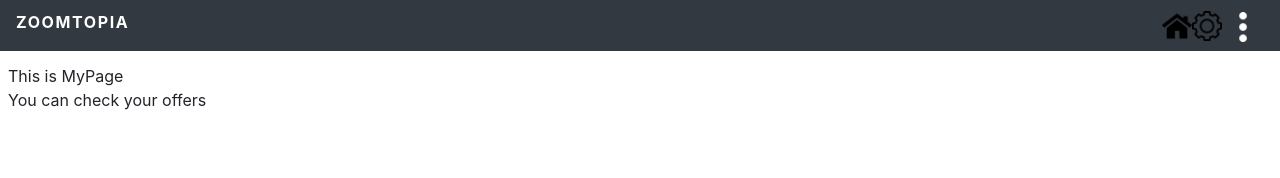
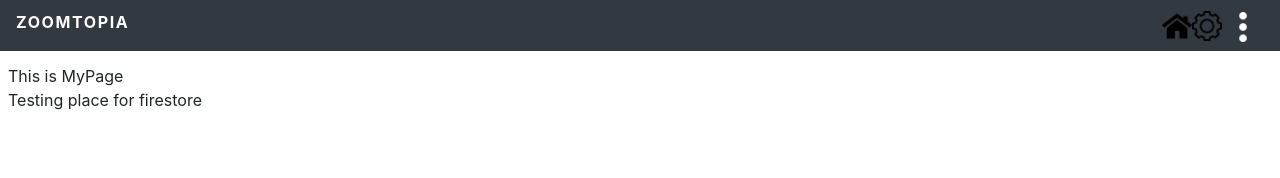
Before and after one commit to Daniel-H-99/2020S_HCI_Zoomtopia, a React (Create React App) app: page /MyPage in a window 1280 px wide. Shown: the top 178 px of the page. Built offline with nearby package versions, Linux system fonts and the light colour scheme.

Commit message:
create firestore.jsx in components folder, connect with db

```diff
--- a/src/App.js
+++ b/src/App.js
@@ -1,8 +1,8 @@
 import React, { Component, useEffect, Suspense, useContext } from 'react';
 import { Router, Route, Switch, withRouter } from 'react-router-dom';
 import { createBrowserHistory } from 'history';
-import firebase from 'firebase';
-import 'firebase/firestore';
+//import firebase from 'firebase';
+//import 'firebase/firestore';
 
 
 import MainPage from './pages/MainPage';
@@ -14,17 +14,17 @@ import ItemInfo from './pages/ItemInfo';
 
 const history = createBrowserHistory();
 
-const firebaseConfig = {
-  apiKey: "AIzaSyArkTUMpYK6h2rhMrHRzkH_-ftlKE2ygA8",
-  authDomain: "fir-hci-zoomtopia.firebaseapp.com",
-  databaseURL: "https://fir-hci-zoomtopia.firebaseio.com",
-  projectId: "fir-hci-zoomtopia",
-  storageBucket: "fir-hci-zoomtopia.appspot.com",
-  messagingSenderId: "821035151780",
-  appId: "1:821035151780:web:bef50d7fb2c3665b309131"
-};
-firebase.initializeApp(firebaseConfig)
-const db = firebase.firestore();
+// const firebaseConfig = {
+//   apiKey: "AIzaSyArkTUMpYK6h2rhMrHRzkH_-ftlKE2ygA8",
+//   authDomain: "fir-hci-zoomtopia.firebaseapp.com",
+//   databaseURL: "https://fir-hci-zoomtopia.firebaseio.com",
+//   projectId: "fir-hci-zoomtopia",
+//   storageBucket: "fir-hci-zoomtopia.appspot.com",
+//   messagingSenderId: "821035151780",
+//   appId: "1:821035151780:web:bef50d7fb2c3665b309131"
+// };
+// firebase.initializeApp(firebaseConfig)
+// const db = firebase.firestore();
 
 const ScrollToTop = withRouter(({ children, location: { pathname } }) => {
   useEffect(() => {
--- /dev/null
+++ b/src/components/Firestore.jsx
@@ -0,0 +1,32 @@
+import firebase from 'firebase';
+import 'firebase/firestore';
+
+const firebaseConfig = {
+    apiKey: "AIzaSyArkTUMpYK6h2rhMrHRzkH_-ftlKE2ygA8",
+    authDomain: "fir-hci-zoomtopia.firebaseapp.com",
+    databaseURL: "https://fir-hci-zoomtopia.firebaseio.com",
+    projectId: "fir-hci-zoomtopia",
+    storageBucket: "fir-hci-zoomtopia.appspot.com",
+    messagingSenderId: "821035151780",
+    appId: "1:821035151780:web:bef50d7fb2c3665b309131"
+  };
+firebase.initializeApp(firebaseConfig);
+
+export default firebase;
+
+
+/*
+How to use firestore:
+
+1. import firebase from this jsx file
+path will be different depends on position where you want to use firebase
+(ex. import firebase from '../components/Firestore';)
+
+2. init db with firebase.firestore()
+(ex. const db = firebase.firestore();)
+
+3. you can check data from follow url:
+https://console.firebase.google.com/project/fir-hci-zoomtopia/database/firestore
+
+4. 영어로 설명문 써놓으니 있어보인다!
+*/
--- a/src/pages/MyPage.jsx
+++ b/src/pages/MyPage.jsx
@@ -1,14 +1,20 @@
 import React from 'react';
 import Header from '../components/Header';
 import Main from '../components/Main';
+import firebase from '../components/Firestore';
 
 const MyPage = props => {
+  const db = firebase.firestore();
+//   db.collection("userID").add({
+//       field1: "prop1",
+//       field2: "prop2"
+//   });
   return (
     <>
       <Header/>
       <Main>
         <div>This is MyPage</div>
-        <div>You can check your offers</div>
+        <div>Testing place for firestore</div>
       </Main>
     </>
   );
```
